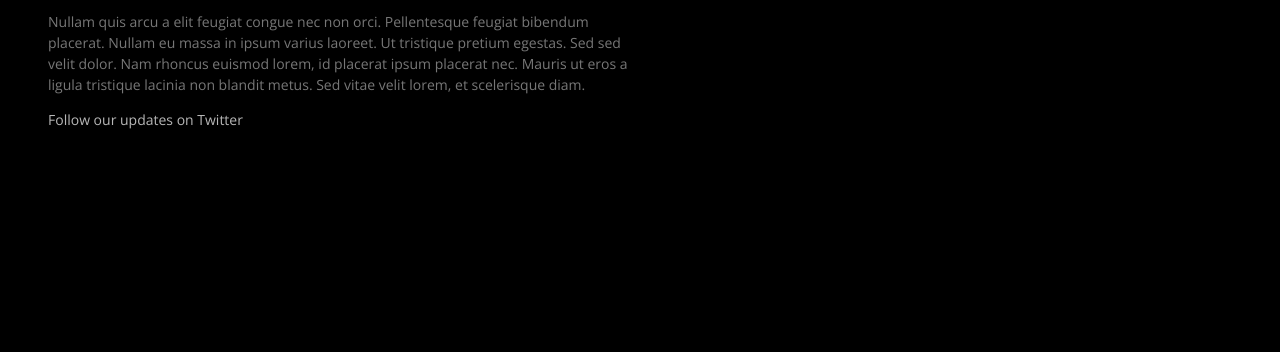
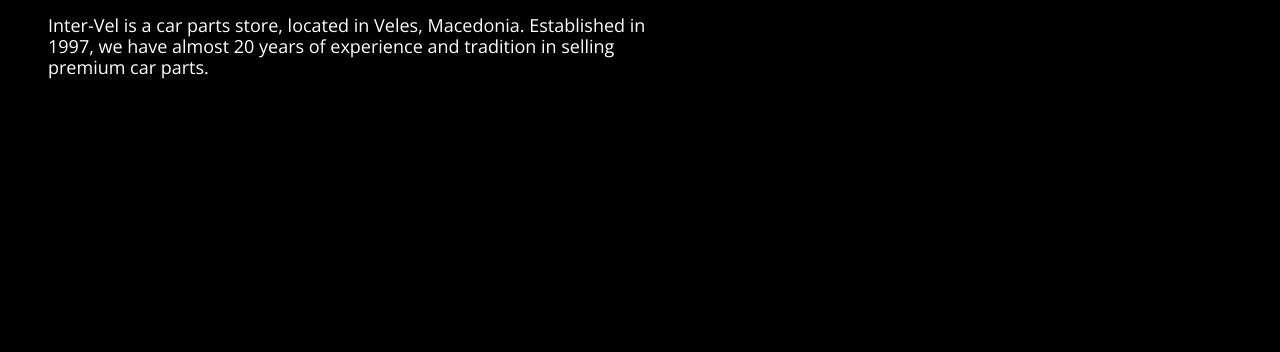
Before and after one commit to fteem/intervel, a plain HTML site: page index.html in a window 1280 px wide. Both pictures are taken after a click on the link "About". Shown: the part 348-700 px from the top of the page. Drawn offline with nearby package versions, Linux system fonts and the light colour scheme; a web font is replaced by a local one.

Commit message:
fix about page

```diff
--- a/css/styles.css
+++ b/css/styles.css
@@ -124,3 +124,8 @@
 #arrow_left {
 	right:95px;
 }
+
+.about-text {
+  color: #fff;
+  font-size: 18px;
+}
--- a/index.html
+++ b/index.html
@@ -74,8 +74,10 @@
 		<section class="content hide" id="about">
 			<h1>About</h1>
 			<h5>Here's a little about what we're up to.</h5>
-			<p>Nullam quis arcu a elit feugiat congue nec non orci. Pellentesque feugiat bibendum placerat. Nullam eu massa in ipsum varius laoreet. Ut tristique pretium egestas. Sed sed velit dolor. Nam rhoncus euismod lorem, id placerat ipsum placerat nec. Mauris ut eros a ligula tristique lacinia non blandit metus. Sed vitae velit lorem, et scelerisque diam.</p>
-			<p><a href="#">Follow our updates on Twitter</a></p>
+			<p class='about-text'>
+                          Inter-Vel is a car parts store, located in Veles, Macedonia. Established in 1997, we have
+                          almost 20 years of experience and tradition in selling premium car parts.
+                        </p>
 		</section>
 
 		<!-- Contact Page -->
```
